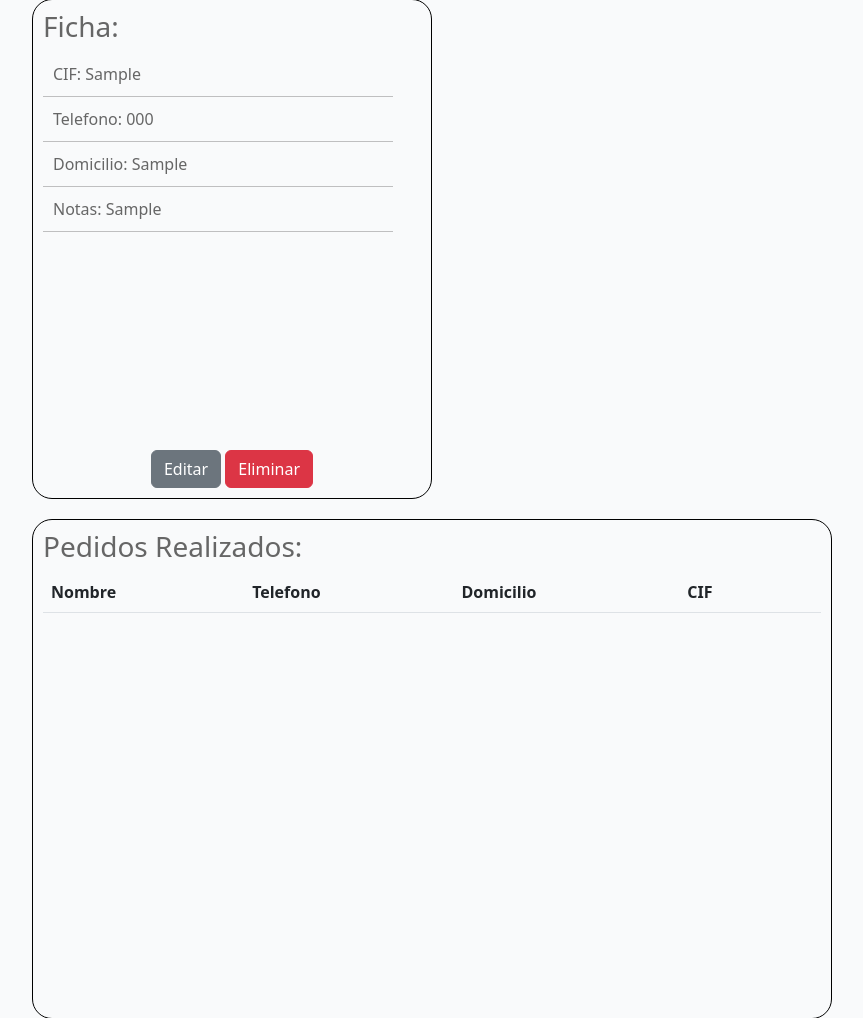
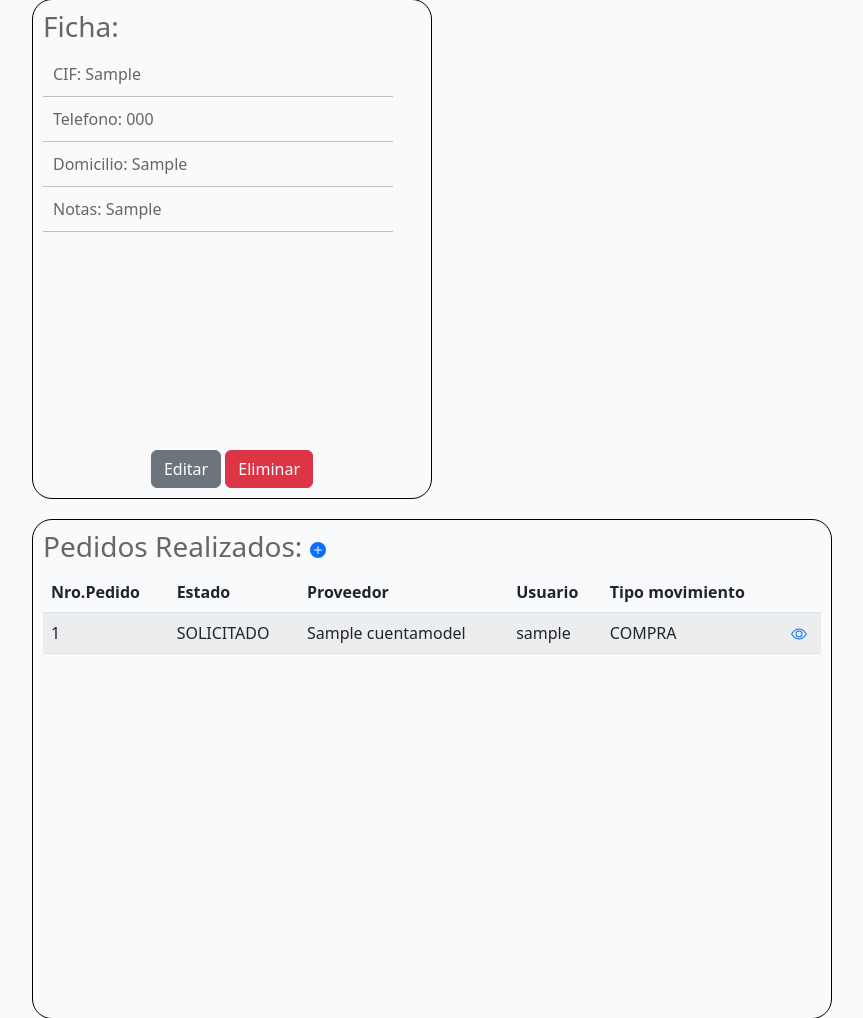
Before and after one commit to eze217/distribuidora, a Django app: page /proveedores/1 in a window 1280 px wide. Shown: the part 159-1177 px from the top of the page, without its empty margins (38-901 px from the left). Run offline with Django 4.2, Linux system fonts and the light colour scheme; a user stored in the database is signed in; tables that the repository leaves empty hold one stand-in row (values such as "Sample post"); lists and menus that the app fills with data are empty.

Commit message:
Vista pedidos desde Proveedores.

```diff
--- a/distribuidora/settings.py
+++ b/distribuidora/settings.py
@@ -119,10 +119,10 @@ USE_TZ = True
 # https://docs.djangoproject.com/en/4.1/howto/static-files/
 
 STATIC_URL = 'static/'
-STATICFILES_DIRS = [
+'''STATICFILES_DIRS = [
     BASE_DIR / "static",
 ]
-
+'''
 # Default primary key field type
 # https://docs.djangoproject.com/en/4.1/ref/settings/#default-auto-field
 
--- a/distribuidora_app/static/css/proveedores_detalle.css
+++ b/distribuidora_app/static/css/proveedores_detalle.css
@@ -61,7 +61,7 @@
 
 .tabla-pedidos{
     overflow-y: scroll;
-    height: 400;
+    height: 400px;
 }
 
 .botones{
--- a/distribuidora_app/templates/app/proveedores/proveedor_detalle.html
+++ b/distribuidora_app/templates/app/proveedores/proveedor_detalle.html
@@ -40,22 +40,33 @@
         </div>
 
         <div class=" col col-lg-8 datos-pedidos ">
-            <h3>Pedidos Realizados:</h3>
-            <div class="tabla-pedidos">
+            <h3>Pedidos Realizados:
+                <a href="{%url 'pedido_create_pk' proveedor.id%}">
+                <svg xmlns="http://www.w3.org/2000/svg" width="16" height="16" fill="currentColor" class="bi bi-plus-circle-fill" viewBox="0 0 16 16">
+                    <path d="M16 8A8 8 0 1 1 0 8a8 8 0 0 1 16 0zM8.5 4.5a.5.5 0 0 0-1 0v3h-3a.5.5 0 0 0 0 1h3v3a.5.5 0 0 0 1 0v-3h3a.5.5 0 0 0 0-1h-3v-3z"/>
+                  </svg>
+                </a>
+            </h3>
+            <div class="tabla-pedidos ">
                 <table class="table table-striped ">
                     <thead>
                         <tr>
                             <th>
-                                Nombre
+                                Nro.Pedido
                             </th>
                             <th>
-                                Telefono
+                                Estado
+                            </th>
+
+                            <th>
+                                Proveedor
                             </th>
                             <th>
-                                Domicilio
+                                Usuario
                             </th>
+
                             <th>
-                                CIF
+                                Tipo movimiento
                             </th>
                             <th>
 
@@ -63,23 +74,26 @@
                         </tr>
                     </thead>
                     <tbody>
-                        {%if proveedores_list%}
-                            {%for proveedor in proveedores_list%}
+                        {%if pedidos_proveedor%}
+                            {%for pedido in pedidos_proveedor%}
                         <tr>
                             <td>
-                                {{proveedor.name}}
+                                {{pedido.id}}
                             </td>
                             <td>
-                                {{proveedor.telefono}}
+                                {{pedido.estado}}
                             </td>
                             <td>
-                                {{proveedor.domicilio}}
+                                {{pedido.cuenta}}
                             </td>
                             <td>
-                                {{proveedor.cif}}
+                                {{pedido.usuario}}
                             </td>
                             <td>
-                                <a href="{%url 'proveedor_detalle' proveedor.id%}">
+                                {{pedido.tipo_pedido}}
+                            </td>
+                            <td>
+                                <a href="{%url 'pedidos_detalle' pedido.id  %}">
 
                                     <svg xmlns="http://www.w3.org/2000/svg" width="16" height="16" fill="currentColor" class="bi bi-eye ver" viewBox="0 0 16 16">
                                         <path d="M16 8s-3-5.5-8-5.5S0 8 0 8s3 5.5 8 5.5S16 8 16 8zM1.173 8a13.133 13.133 0 0 1 1.66-2.043C4.12 4.668 5.88 3.5 8 3.5c2.12 0 3.879 1.168 5.168 2.457A13.133 13.133 0 0 1 14.828 8c-.058.087-.122.183-.195.288-.335.48-.83 1.12-1.465 1.755C11.879 11.332 10.119 12.5 8 12.5c-2.12 0-3.879-1.168-5.168-2.457A13.134 13.134 0 0 1 1.172 8z"/>
@@ -87,6 +101,7 @@
                                     </svg>
                                 </a>
                             </td>
+
                         </tr>
                             {%endfor%}
                         {%endif%}
--- a/distribuidora_app/urls.py
+++ b/distribuidora_app/urls.py
@@ -1,3 +1,4 @@
+from typing import List
 from django.contrib import admin
 from django.urls import path
 
@@ -23,6 +24,7 @@ urlpatterns = [
     path('pedidos/',PedidosView.as_view(),name='pedidos'),
     path('pedidos/<int:pk>',PedidoDetalleView.as_view(),name='pedidos_detalle'),
     path('pedidos_create/',PedidoCreateView.as_view(),name='pedido_create'),
+    path('pedidos_create/<int:pk>',PedidoCreateView.as_view(),name='pedido_create_pk'),
     path('pedidos_proveedor/',PedidosJsonView.as_view(),name='pedidos_rest_sipk'),
     path('pedidos_proveedor/<int:pk>',PedidosJsonView.as_view(),name='pedidos_rest'),
     #path('cambio_estado_pedido/<estado>/<int:pk>',cambio_estado_pedido,name='cambio_estado_pedido'),
--- a/distribuidora_app/views.py
+++ b/distribuidora_app/views.py
@@ -36,6 +36,7 @@ def group_required(*group_names):
 
 #@group_required('distribuidores','proveedores')
 def home (request):
+
     if request.method == 'GET':
         if request.user.is_authenticated:
             return redirect('home-app')
@@ -99,6 +100,7 @@ class ProveedoresView(View):
         else:
             return redirect ('landing_home')
 
+
     def post(self,request,*args,**kwargs):
 
         usuario = self.request.user
@@ -126,11 +128,19 @@ class ProveedorDetalleView(View):
         context={}
         proveedor= CuentaModel.objects.filter(state=True,pk=pk).first()
         usuario=self.request.user
+
         if usuario.is_authenticated and usuario.is_active:
+            print(usuario)
             if  usuario.is_staff and usuario.has_perm('distribuidora_app.view_cuentamodel'):
 
                 context['HAS_ACCESS']= True
                 context['proveedor']= proveedor
+
+                #si tengo permisos para ver pedidos
+                if usuario.has_perm('distribuidora_app.view_pedidomodel'):
+                    pedidos_proveedor = PedidoModel.objects.filter(state=True,cuenta=proveedor).order_by('-id')
+                    context['pedidos_proveedor']=pedidos_proveedor
+
                 if  usuario.has_perm('distribuidora_app.change_cuentamodel'):
                     form_editable= ProveedorForm(instance=proveedor)
                     context['form']= form_editable
@@ -139,7 +149,7 @@ class ProveedorDetalleView(View):
             else:
                 return redirect('no_autorizado')
         else:
-            redirect('landing_home')
+            return redirect('landing_home')
 
 
     def post(self,request,pk,*args,**kwargs):
@@ -355,7 +365,7 @@ class PedidosView(View):
                 #======================== IMPORTANTE FALTA RESPUESTAS PARA CLIENTES =================
 class PedidoCreateView(View):
 
-    def get (self,request,*args,**kwargs):
+    def get (self,request,pk=None,*args,**kwargs):
         HAS_ACCESS=False
         usuario = self.request.user
         context={}
@@ -365,8 +375,13 @@ class PedidoCreateView(View):
             if usuario.has_perms(['distribuidora_app.add_pedidomodel','distribuidora_app.view_pedidomodel']):
 
                 if usuario.is_staff:#si es empleado
-                    proveedoresList= CuentaModel.objects.filter(state=True)#envio listado de proveedores para seleccionar
-                    context['proveedoresList']=proveedoresList
+                    if pk != None:
+                        proveedor= CuentaModel.objects.get(id=pk)
+                        productosList=ProductoModel.objects.filter(state=True,proveedor=proveedor)
+                        context['productoList']=productosList
+                    else:
+                        proveedoresList= CuentaModel.objects.filter(state=True)#envio listado de proveedores para seleccionar
+                        context['proveedoresList']=proveedoresList
                 elif usuario.perfil.is_cliente:#valido sea cliente, proveedores NO hacen pedidos
                     # ================= ATENCION =======================0
                     #Acá debo buscar los productos que tengo en stock, NO desde la tabla productos
@@ -432,39 +447,46 @@ class PedidosJsonView(View):
                     metarCode = jsonData.get('Metar')
                     almacen= jsonData.get('almacen')
 
-
-                    if pk != None:
-                        try:
-                            error= False
-                            #busco proveedor al que se le hace el pedido
+                    #if pk != None:
+                    try:
+                        error= False
+                        #busco proveedor al que se le hace el pedido
+                        if pk != None:
                             proveedor_pedido = CuentaModel.objects.get(state=True,id= pk)
                             #Creo el pedido
                             nuevo_pedido = PedidoModel.objects.create(estado='SOLICITADO',cuenta=proveedor_pedido,usuario=usuario,tipo_pedido='COMPRA')
+                        else:# entro si vengo de crear el producto desde la ventana de proveedores
+                            #busco el producto un producto, para obtener el proveedor
+                            producto_proveedor=ProductoModel.objects.get(state=True,id= metarCode[0]['id'])
+                            #creo pedido
+                            nuevo_pedido = PedidoModel.objects.create(estado='SOLICITADO',cuenta=producto_proveedor.proveedor,usuario=usuario,tipo_pedido='COMPRA')
 
-                            for pedido in metarCode:
+                        for pedido in metarCode:
 
-                                id_pedido = pedido['id']
-                                cantidad_pedido = pedido['cantidad']
-                                costo_pedido =pedido['costo']
+                            id_pedido = pedido['id']
+                            cantidad_pedido = pedido['cantidad']
+                            costo_pedido =pedido['costo']
 
-                                #traigo producto
+                            #traigo producto
 
-                                producto_pedido = ProductoModel.objects.get(state=True, id=id_pedido)
-                                #creo el detalle
-                                detalle_pedido= PedidoDetalleModel.objects.create(pedido=nuevo_pedido,cantidad=cantidad_pedido,producto=producto_pedido)
+                            producto_pedido = ProductoModel.objects.get(state=True, id=id_pedido)
+                            #creo el detalle
+                            detalle_pedido= PedidoDetalleModel.objects.create(pedido=nuevo_pedido,cantidad=cantidad_pedido,producto=producto_pedido)
 
-                            #armo el contexto para la respuesta
+                        #armo el contexto para la respuesta
 
-                            detalle_pedido=PedidoDetalleModel.objects.filter(state=True,pedido=nuevo_pedido)
+                        detalle_pedido=PedidoDetalleModel.objects.filter(state=True,pedido=nuevo_pedido)
 
-                            list_producto_detalle=[]
+                        list_producto_detalle=[]
 
-                            for producto in detalle_pedido:
+                        for producto in detalle_pedido:
 
-                                list_producto_detalle.append(producto.json())
+                            list_producto_detalle.append(producto.json())
 
-                        except:
-                            error= True
+                    except:
+                        error= True
+
+
 
 
                     context={
```
